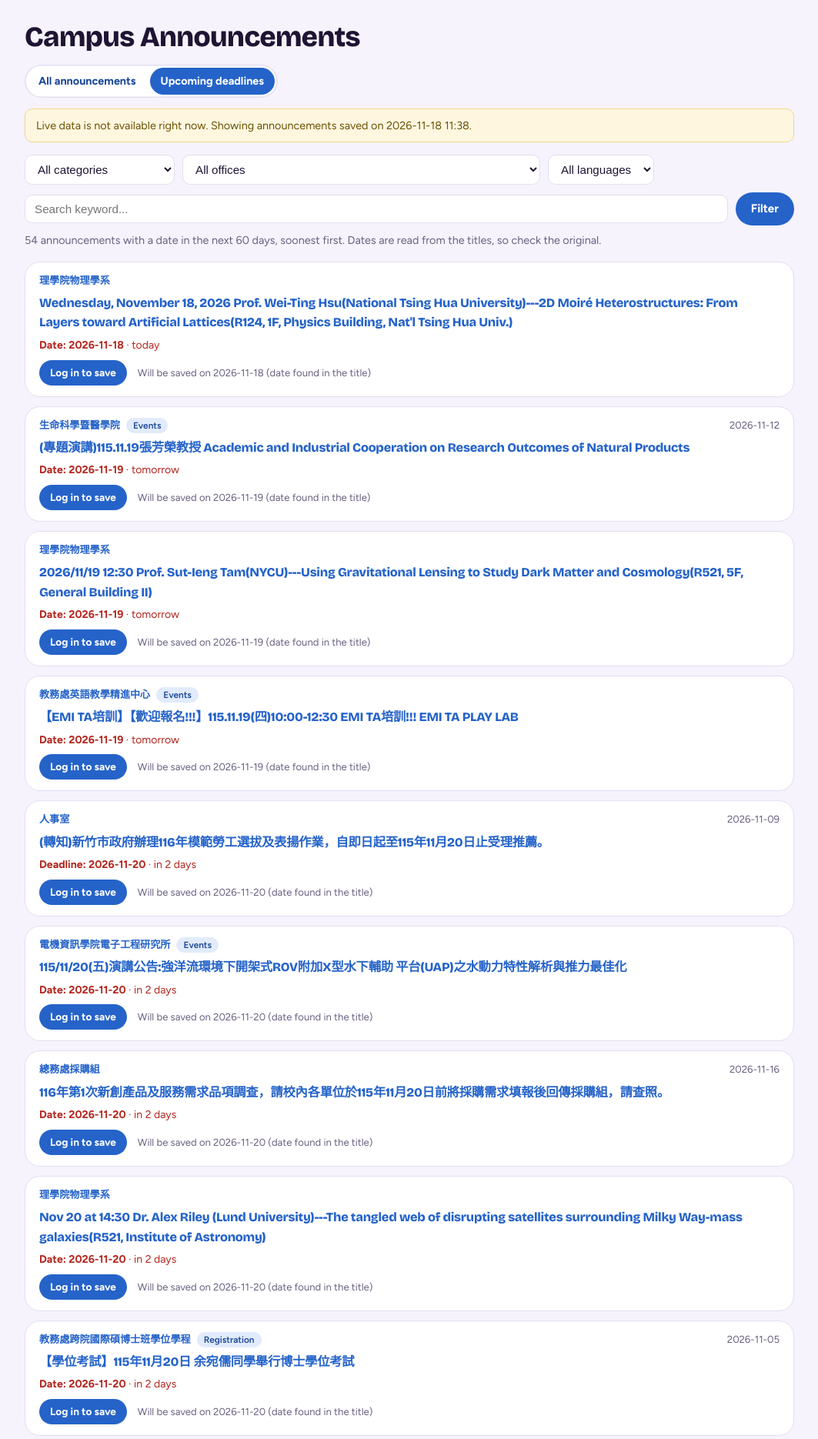
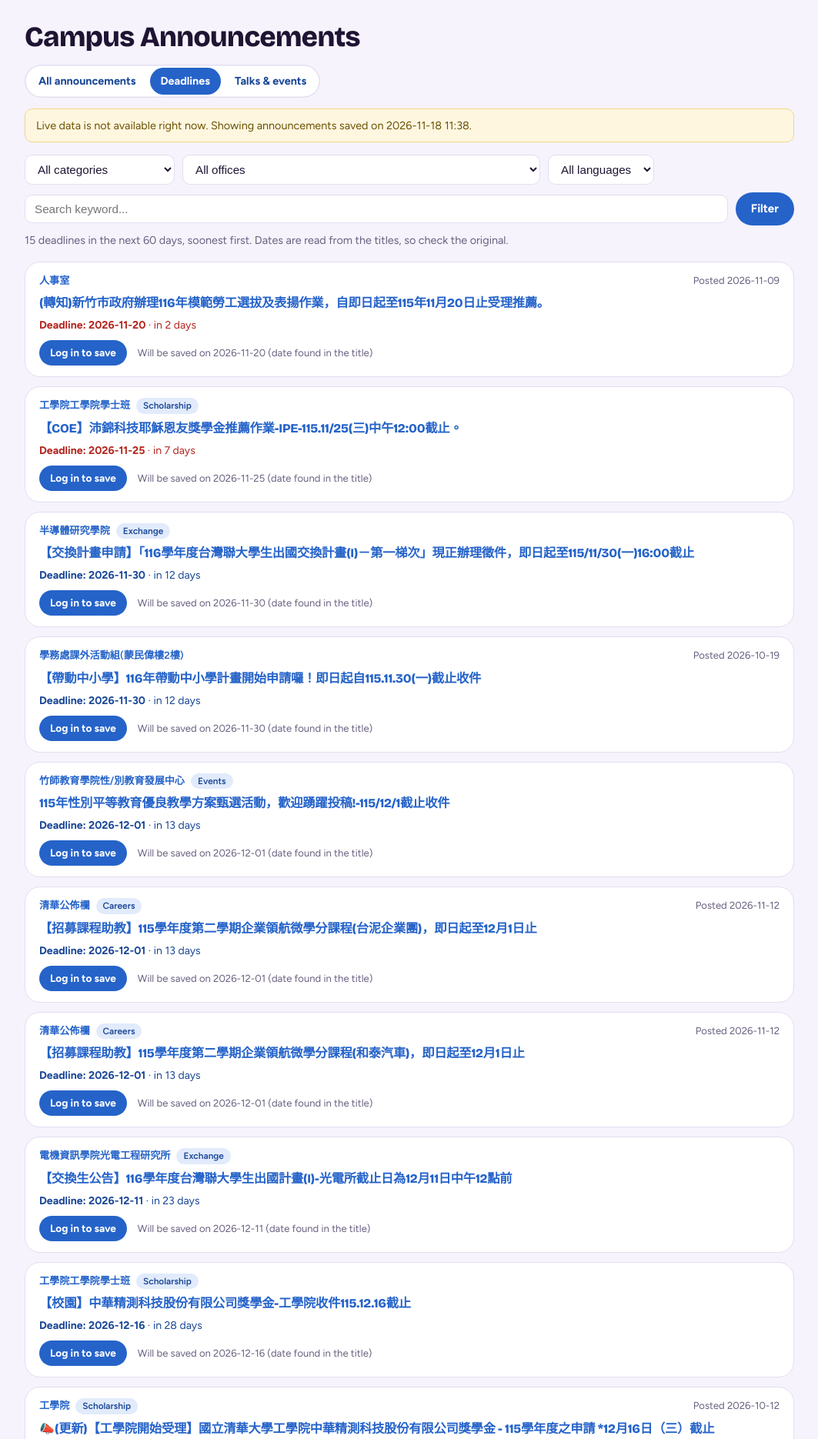
Before and after one commit to nguyenbatungbach10-rgb/NTHU-app, a Flask app: page /announcements?view=deadlines in a window 1280 px wide. Shown: the part 64-1934 px from the top of the page at 77% size, without its empty margins (108-1171 px from the left). Run offline with Flask 3, Linux system fonts and the light colour scheme; data that the repository does not hold is empty.

Commit message:
Split deadlines and events, compact onboarding

```diff
--- a/app.py
+++ b/app.py
@@ -112,6 +112,8 @@ app.teardown_appcontext(db.close_db)
 LATEST_ON_HOME = 5
 DEADLINE_DAYS = 60          # trang Announcements > Upcoming deadlines: 60 ngày tới
 HOME_DEADLINE_DAYS = 30     # trang chủ: hạn trong 30 ngày tới
+# ?view=... của trang Announcements -> loại ngày cần lấy (xem nthu_api.upcoming_dates)
+ANNOUNCEMENT_VIEWS = {"all": None, "deadlines": "deadline", "events": "event"}
 UPCOMING_ON_HOME = 5
 EMAIL_RE = re.compile(r"^[^@\s]+@[^@\s]+\.[^@\s]+$")
 
@@ -241,7 +243,8 @@ def home():
     items, notice = fetch_announcements()
     # Dữ liệu mẫu thì không hiện trên trang chủ cho khỏi nhầm; bản lưu là thông báo thật nên vẫn hiện
     latest = [] if is_sample(notice) else items[:LATEST_ON_HOME]
-    soon = [] if is_sample(notice) else upcoming_dates(items, today_tw(), HOME_DEADLINE_DAYS)[:LATEST_ON_HOME]
+    # Trang chủ chỉ hiện HẠN CHÓT thật (hạn nộp đơn...), không hiện buổi nói chuyện/hội thảo
+    soon = [] if is_sample(notice) else upcoming_dates(items, today_tw(), HOME_DEADLINE_DAYS, "deadline")[:LATEST_ON_HOME]
 
     upcoming, today_classes, due = [], [], []
     today = today_tw()
@@ -253,7 +256,8 @@ def home():
         due = due_today(db.list_tasks_due(g.user["id"], "0000-01-01", tomorrow), today.isoformat())
     steps = None
     if g.user:
-        steps = home_logic.onboarding(db.user_counts(g.user["id"]))
+        hidden = request.cookies.get("onboarding") == "hidden"   # người dùng đã bấm "Hide"
+        steps = home_logic.onboarding(db.user_counts(g.user["id"]), hidden)
         targets = {"schedule": url_for("schedule_page"), "gpa": url_for("gpa_page"),
                    "deadlines": url_for("announcements", view="deadlines"), "study": url_for("study_page")}
         for step in steps["steps"]:
@@ -272,12 +276,13 @@ def announcements():
     office = request.args.get("office", "").strip()
     lang = request.args.get("lang", "").strip()
     cat = request.args.get("cat", "").strip()
-    view = "deadlines" if request.args.get("view") == "deadlines" else "all"
+    view = request.args.get("view")
+    view = view if view in ANNOUNCEMENT_VIEWS else "all"   # giá trị lạ -> xem tất cả
     page = request.args.get("page", 1, type=int)  # không phải số -> dùng 1
 
     items, notice = fetch_announcements()
-    # "Upcoming deadlines": chỉ các thông báo có ngày trong tiêu đề, 60 ngày tới, gần nhất trước
-    source = upcoming_dates(items, today_tw(), DEADLINE_DAYS) if view == "deadlines" else items
+    # "Deadlines" / "Events": chỉ các thông báo có ngày trong tiêu đề, 60 ngày tới, gần nhất trước
+    source = items if view == "all" else upcoming_dates(items, today_tw(), DEADLINE_DAYS, ANNOUNCEMENT_VIEWS[view])
     filtered = filter_announcements(source, office=office, q=q, lang=lang, category=cat)
     page_items, page, total_pages = paginate(filtered, page)
 
@@ -384,6 +389,16 @@ def login():
         session["user_id"] = user["id"]
         return redirect(safe_next(next_url))
     return render_template("login.html", email="", next_url=next_url)
+
+
+@app.route("/onboarding/hide", methods=["POST"])
+@login_required
+def hide_onboarding():
+    """Ẩn khung "Get started" trên trang chủ (lưu trong cookie 1 năm, cho trình duyệt này)."""
+    response = redirect(url_for("home"))
+    response.set_cookie("onboarding", "hidden", max_age=365 * 24 * 3600, samesite="Lax", httponly=True,
+                        secure=app.config["SESSION_COOKIE_SECURE"])
+    return response
 
 
 @app.route("/logout", methods=["POST"])
--- a/nthu_api.py
+++ b/nthu_api.py
@@ -330,11 +330,16 @@ def _all_title_dates(items, today):
     return rows
 
 
-def upcoming_dates(items, today, days=60):
+def upcoming_dates(items, today, days=60, kind=None):
     """Thông báo có ngày ghi trong tiêu đề nằm trong [hôm nay, hôm nay + days], ngày gần nhất trước.
 
     Mỗi kết quả là BẢN SAO có thêm: due (YYYY-MM-DD), days_left (còn mấy ngày),
-    is_deadline (tiêu đề có chữ 截止 / 期限 / deadline...: đây là hạn chót chứ không chỉ là ngày diễn ra).
+    is_deadline (tiêu đề có chữ 截止 / 期限 / 日止 / deadline...: đây là HẠN CHÓT, ví dụ hạn nộp đơn).
+    Không có các chữ đó thì ngày trong tiêu đề chỉ là ngày diễn ra (buổi nói chuyện, hội thảo...).
+
+    kind: None = cả hai, "deadline" = chỉ hạn chót, "event" = chỉ sự kiện.
     """
     end = (today + timedelta(days=days)).isoformat()
-    return [row for row in _all_title_dates(items, today) if row["due"] <= end]
+    wanted = {"deadline": True, "event": False}.get(kind)
+    return [row for row in _all_title_dates(items, today)
+            if row["due"] <= end and (wanted is None or row["is_deadline"] == wanted)]
--- a/static/style.css
+++ b/static/style.css
@@ -598,9 +598,16 @@ a.pill { display: block; box-sizing: border-box; text-decoration: none; }
 .due.soon { color: var(--danger); }
 
 /* ---------- hướng dẫn người mới (trang chủ) ---------- */
-.onboard { margin: 0 0 24px; padding: 16px 20px; border-radius: var(--radius); background: var(--card); border: 1px dashed var(--accent); }
-.onboard h2 { margin: 0 0 8px; font-size: 1.1rem; color: var(--accent-dark); }
-.onboard h2 small { margin-left: 8px; font-family: var(--body); font-size: 0.85rem; font-weight: 600; color: var(--muted); }
-.onboard ol { margin: 0; padding-left: 22px; display: grid; gap: 6px; }
-.onboard li.done a { color: var(--muted); text-decoration: line-through; }
-.onboard .check { color: var(--accent); font-weight: 800; margin-right: 4px; }
+/* Gợi ý cho tài khoản mới: một dòng nhỏ, không chiếm chỗ của nội dung chính */
+.onboard { display: flex; flex-wrap: wrap; align-items: center; gap: 8px 14px; margin: 0 0 24px;
+           padding: 10px 14px; border-radius: var(--radius); background: var(--card); border: 1px solid var(--line); font-size: 0.92rem; }
+.onboard-title { font-weight: 700; color: var(--accent-dark); }
+.onboard-title small { margin-left: 4px; font-weight: 600; color: var(--muted); }
+.onboard ul { display: flex; flex-wrap: wrap; gap: 6px; margin: 0; padding: 0; list-style: none; flex: 1; }
+.onboard li a { display: inline-block; padding: 3px 10px; border-radius: 999px; background: var(--accent-soft);
+                color: var(--accent-dark); text-decoration: none; font-weight: 600; }
+.onboard li a:hover { text-decoration: underline; }
+.onboard li.done a { background: transparent; color: var(--muted); text-decoration: line-through; }
+.onboard form { margin: 0; }
+.onboard-hide { background: none; border: 0; padding: 4px 6px; color: var(--muted); font: inherit; cursor: pointer; text-decoration: underline; }
+.onboard-hide:hover { color: var(--ink); }
--- a/templates/_macros.html
+++ b/templates/_macros.html
@@ -15,7 +15,7 @@
         <span class="chip">{{ _(item.category) }}</span>
       {% endif %}
     </span>
-    <span class="date">{{ item.date }}</span>
+    {% if item.date %}<span class="date" title="{{ _('Posted on') }}">{{ _('Posted {date}', date=item.date) if item.due is defined else item.date }}</span>{% endif %}
   </div>
   <h3>
     {% if item.link %}
@@ -26,8 +26,8 @@
   </h3>
   {% if item.due is defined %}
     {# Từ trang "Upcoming deadlines": ngày đọc từ tiêu đề và số ngày còn lại (Python tính) #}
-    <p class="due {{ 'soon' if item.days_left <= 7 }}">
-      <strong>{{ _('Deadline') if item.is_deadline else _('Date') }}: {{ item.due }}</strong>
+    <p class="due {{ 'soon' if item.is_deadline and item.days_left <= 7 }}">
+      <strong>{{ _('Deadline') if item.is_deadline else _('Takes place') }}: {{ item.due }}</strong>
       &middot; {% if item.days_left == 0 %}{{ _('today') }}{% elif item.days_left == 1 %}{{ _('tomorrow') }}{% else %}{{ _('in {n} days', n=item.days_left) }}{% endif %}
     </p>
   {% endif %}
--- a/templates/announcements.html
+++ b/templates/announcements.html
@@ -8,10 +8,10 @@
 
 {# Hai cách xem; các bộ lọc được giữ khi đổi qua lại #}
 <nav class="view-tabs" aria-label="{{ _('View') }}">
-  <a href="{{ url_for('announcements', q=q or None, office=office or None, lang=lang or None, cat=cat or None) }}"
-     {% if view != 'deadlines' %}aria-current="page"{% endif %}>{{ _('All announcements') }}</a>
-  <a href="{{ url_for('announcements', view='deadlines', q=q or None, office=office or None, lang=lang or None, cat=cat or None) }}"
-     {% if view == 'deadlines' %}aria-current="page"{% endif %}>{{ _('Upcoming deadlines') }}</a>
+  {% for code, label in [('all', 'All announcements'), ('deadlines', 'Deadlines'), ('events', 'Talks & events')] %}
+    <a href="{{ url_for('announcements', view=None if code == 'all' else code, q=q or None, office=office or None, lang=lang or None, cat=cat or None) }}"
+       {% if view == code %}aria-current="page"{% endif %}>{{ _(label) }}</a>
+  {% endfor %}
 </nav>
 
 {# notice do nthu_api.fetch_announcements() trả về: None = dữ liệu trực tiếp #}
@@ -27,7 +27,7 @@
 
 {# Form dùng method GET: khi bấm Filter, trình duyệt gọi /announcements?office=...&cat=...&lang=...&q=... #}
 <form class="filters" method="get" action="{{ url_for('announcements') }}">
-  {% if view == 'deadlines' %}<input type="hidden" name="view" value="deadlines">{% endif %}
+  {% if view != 'all' %}<input type="hidden" name="view" value="{{ view }}">{% endif %}
   <select name="cat" aria-label="{{ _('Category') }}">
     <option value="">{{ _('All categories') }}</option>
     {% for name, n in categories %}
@@ -58,12 +58,14 @@
   <input type="search" name="q" value="{{ q }}" placeholder="{{ _('Search keyword...') }}">
   <button class="btn" type="submit">{{ _('Filter') }}</button>
   {% if q or office or lang or cat %}
-    <a class="clear" href="{{ url_for('announcements', view=view if view == 'deadlines' else None) }}">{{ _('Clear') }}</a>
+    <a class="clear" href="{{ url_for('announcements', view=None if view == 'all' else view) }}">{{ _('Clear') }}</a>
   {% endif %}
 </form>
 
 {% if view == 'deadlines' %}
-  <p class="count">{{ _('{count} announcements with a date in the next {days} days, soonest first. Dates are read from the titles, so check the original.', count=count, days=deadline_days) }}</p>
+  <p class="count">{{ _('{count} deadlines in the next {days} days, soonest first. Dates are read from the titles, so check the original.', count=count, days=deadline_days) }}</p>
+{% elif view == 'events' %}
+  <p class="count">{{ _('{count} talks and events in the next {days} days, soonest first. Dates are read from the titles, so check the original.', count=count, days=deadline_days) }}</p>
 {% else %}
   <p class="count">{{ _('{count} of {total} announcements, newest first', count=count, total=total) }}</p>
 {% endif %}
@@ -82,14 +84,14 @@
     <nav class="pager">
       {% if page > 1 %}
         <a class="btn small"
-           href="{{ url_for('announcements', view=view if view == 'deadlines' else None, q=q or None, office=office or None, lang=lang or None, cat=cat or None, page=page - 1) }}">&larr; {{ _('Previous') if view == 'deadlines' else _('Newer') }}</a>
+           href="{{ url_for('announcements', view=None if view == 'all' else view, q=q or None, office=office or None, lang=lang or None, cat=cat or None, page=page - 1) }}">&larr; {{ _('Newer') if view == 'all' else _('Previous') }}</a>
       {% else %}
         <span></span>
       {% endif %}
       <span class="page-info">{{ _('Page {page} of {pages}', page=page, pages=total_pages) }}</span>
       {% if page < total_pages %}
         <a class="btn small"
-           href="{{ url_for('announcements', view=view if view == 'deadlines' else None, q=q or None, office=office or None, lang=lang or None, cat=cat or None, page=page + 1) }}">{{ _('Later') if view == 'deadlines' else _('Older') }} &rarr;</a>
+           href="{{ url_for('announcements', view=None if view == 'all' else view, q=q or None, office=office or None, lang=lang or None, cat=cat or None, page=page + 1) }}">{{ _('Older') if view == 'all' else _('Later') }} &rarr;</a>
       {% else %}
         <span></span>
       {% endif %}
```
Also changed, not shown: CLAUDE.md (+5 -4 lines), GIAI_THICH_CAITIEN.md (+17 -9 lines), home_logic.py (+6 -6 lines), i18n.py (+8 -4 lines), templates/home.html (+10 -8 lines), tests/test_deadlines.py (+20 -3 lines), tests/test_home_logic.py (+10 -0 lines), tests/test_i18n.py (+3 -3 lines).
